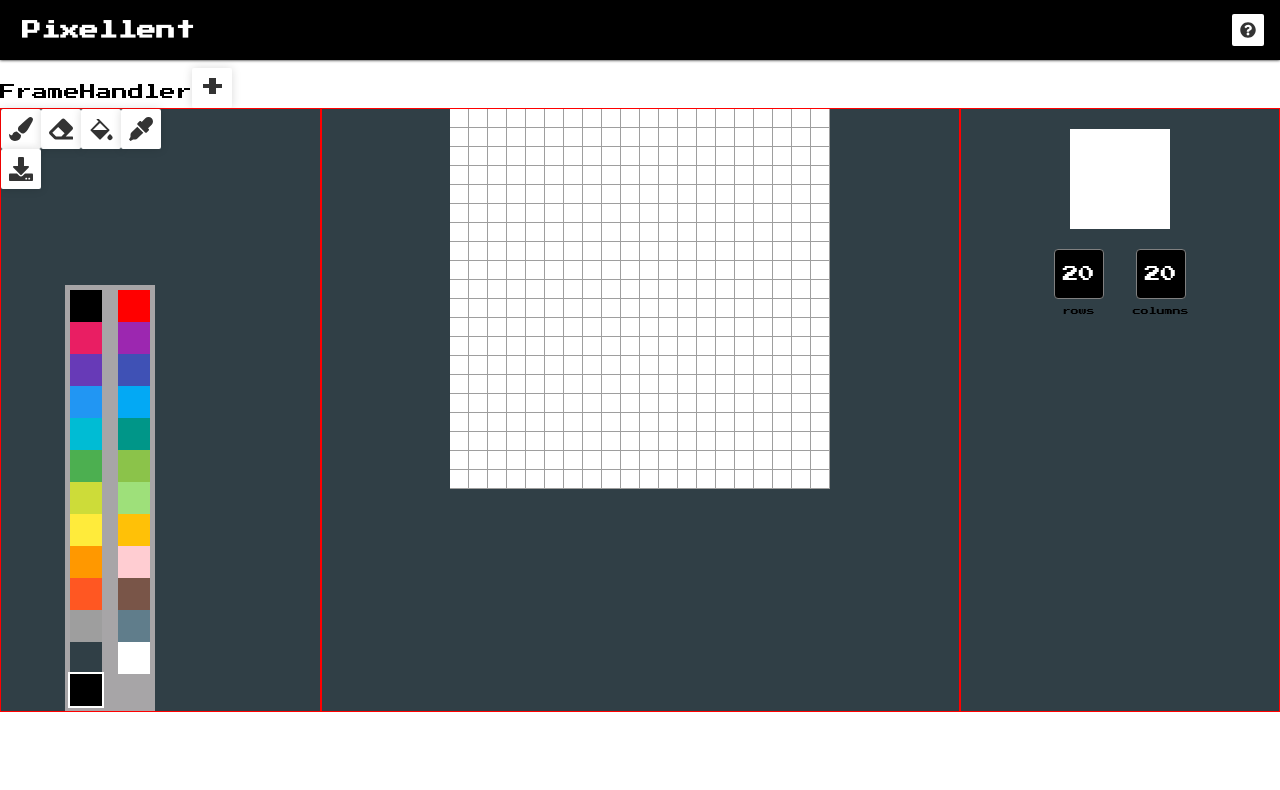
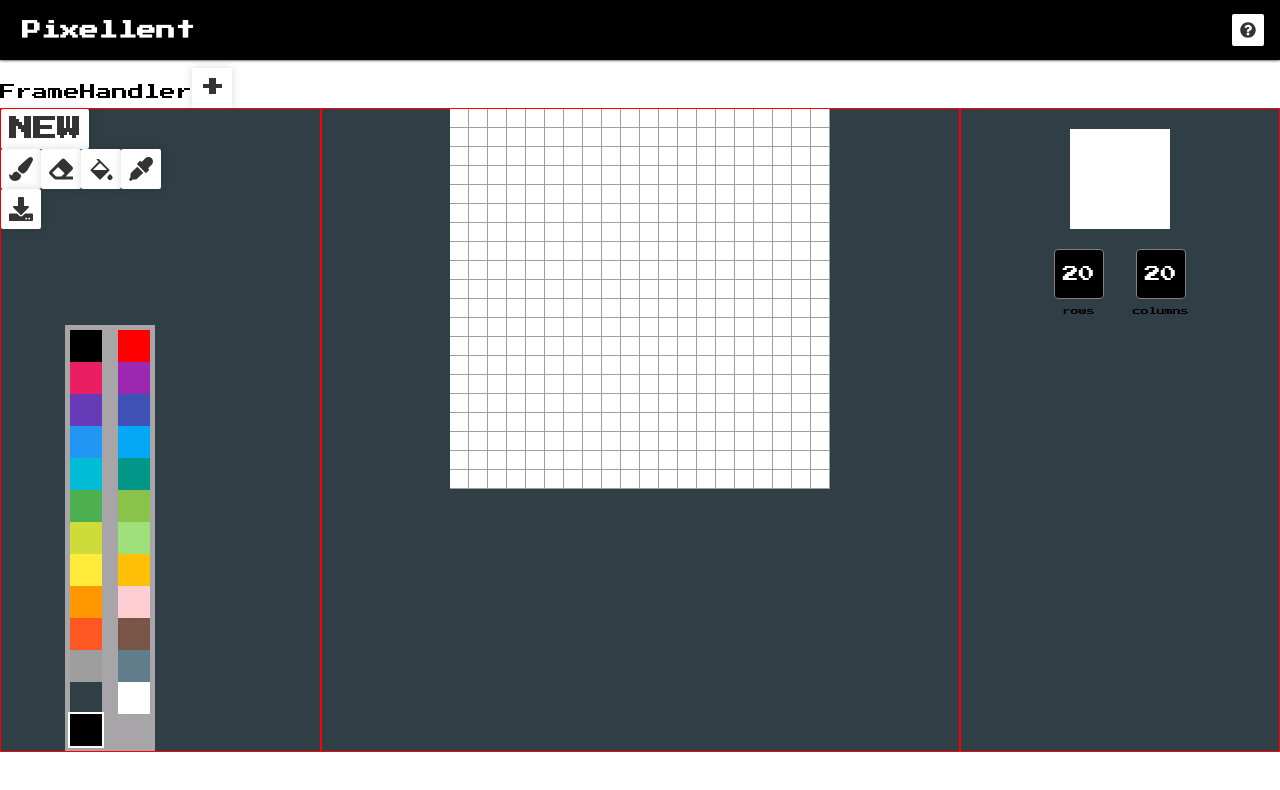
Before and after one commit to NukeKang/Pixellent, a React (Create React App) app: page /editor in a window 1280 px wide. Shown: the top 790 px of the page. Built offline with nearby package versions, Linux system fonts and the light colour scheme.

Commit message:
feat: 새로운 프로젝트 시작 버튼

```diff
--- a/src/components/LeftSidebar.js
+++ b/src/components/LeftSidebar.js
@@ -4,12 +4,16 @@ import Bucket from './Bucket';
 import DownloadImage from './DownloadImage';
 import Eraser from './Eraser';
 import Eyedropper from './Eyedropper';
+import NewProject from './NewProject';
 import Paint from './Paint';
 import Pallette from './Pallette';
 
 const LeftSidebar = () => {
   return (
     <>
+      <div>
+        <NewProject />
+      </div>
       <div>
         <Paint />
         <Eraser />
--- /dev/null
+++ b/src/components/NewProject.js
@@ -0,0 +1,16 @@
+import React from 'react';
+
+import useStore from '../store/store';
+import makeArray from '../utils/makeArray';
+
+import Button from './common/Button';
+
+const NewProject = () => {
+  const { row, column, baseColor } = useStore();
+  const handleClick = () => {
+    useStore.setState({ canvas: makeArray(row, column, baseColor) });
+  };
+  return <Button onClick={handleClick}>NEW</Button>;
+};
+
+export default NewProject;
```
